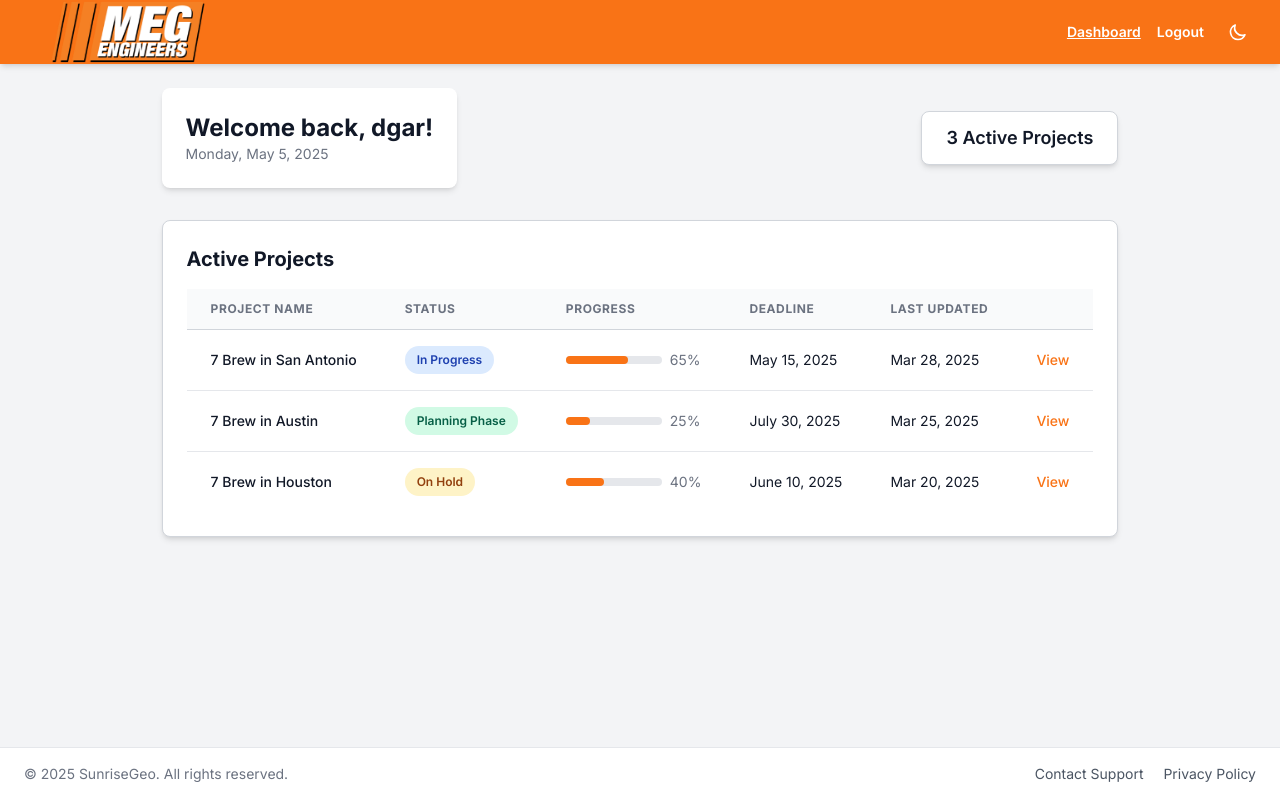
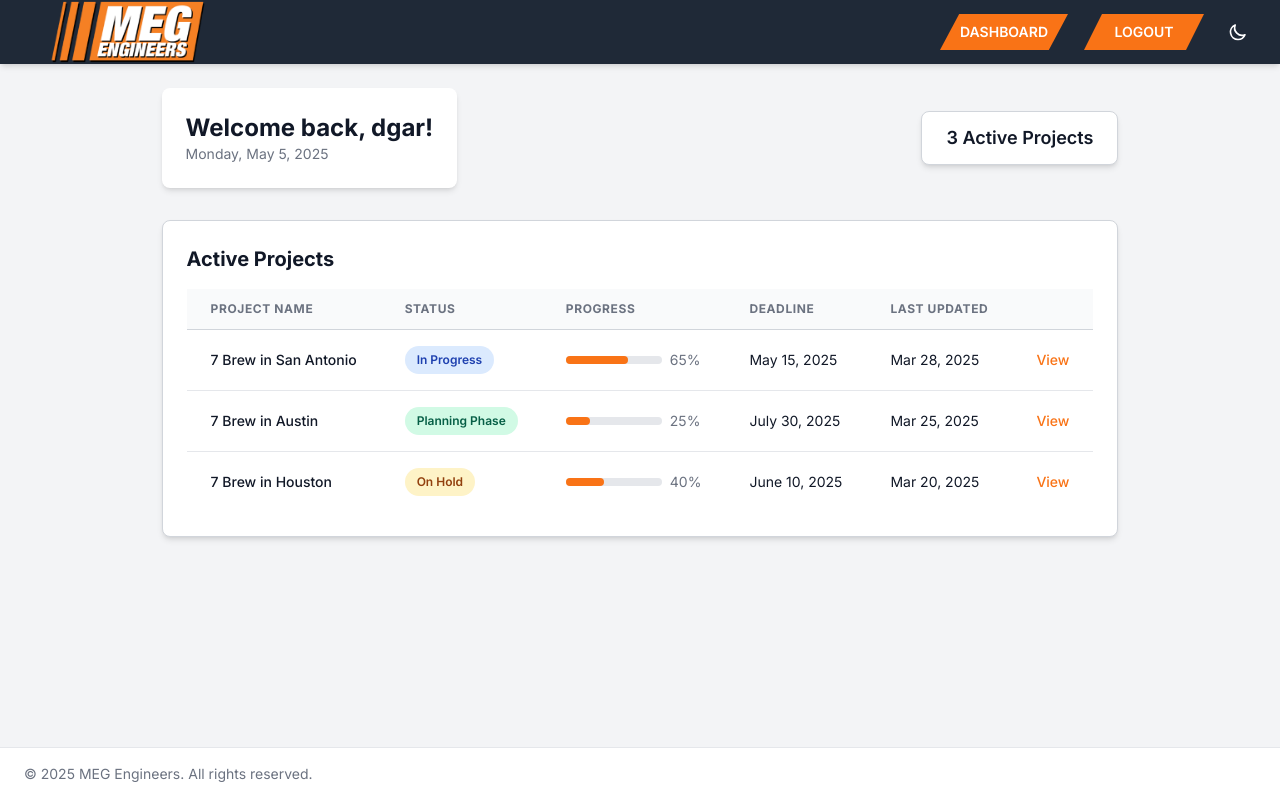
Before and after one commit to Chavetoni/UI-Dashboard, a Django app: page /dashboard in a window 1280 px wide. Run offline with Django 5.2, Linux system fonts and the light colour scheme; a user stored in the database is signed in; some libraries are stand-ins or nearby versions.

Commit message:
Updated header & footer

```diff
--- a/templates/base.html
+++ b/templates/base.html
@@ -99,6 +99,32 @@
             animation:  pulse 2s cubic-bezier(0.4, 0, 0.6, 1) infinite;
         }
 
+        .angled-button {
+            background-color: #f97316;
+            color: white;
+            padding: 8px 20px;
+            position: relative;
+            clip-path: polygon(15% 0%, 100% 0, 85% 100%, 0% 100%);
+            min-width: 120px;
+            text-align: center;
+            text-transform: uppercase;
+            font-weight: 600;
+            transition: background-color 0.3s ease;
+        }
+
+        .angled-button:hover {
+            background-color: #ea580c;
+        }
+
+        .dark .angled-button {
+            background-color: #f97316;
+            color: white;
+        }
+
+        .dark .angled-button:hover {
+            background-color: #ea580c;
+        }
+
         .skeleton {
             background-color: #e5e7eb; /* bg-gray-200 */
             animation: pulse 2s cubic-bezier(0.4, 0, 0.6, 1) infinite;
@@ -156,8 +182,8 @@
 <body class="flex flex-col min-h-screen bg-gray-100 dark:bg-gray-900 text-gray-900 dark:text-white transition-colors duration-300">
 
     <!-- Header -->
-    <header class="bg-orange-500 text-white px-4 sm:px-6 flex justify-between items-center shadow-md h-16">
-        <!-- Replace the text div with an image -->
+    <header class="bg-gray-800 text-white px-4 sm:px-6 flex justify-between items-center shadow-md h-16">
+
         <div class="flex-shrink-0 flex items-center h-full py-2">
             <a href="/" class="flex items-center">
             <img src="{% static 'images/meg_logo.webp' %}" alt="MEG Engineers" class="h-[13rem] w-auto object-contain">
@@ -167,11 +193,12 @@
         <nav class=" h-full">
             <ul class="flex h-full space-x-4 items-center text-sm font-semibold">
                 {% if user.is_authenticated %}
-                    <li><a href="{% url 'client_portal:dashboard' %}" class="hover:underline {% if view_name == 'dashboard' %}underline{% endif %}">Dashboard</a></li>
+                    <li>
+                        <a href="{% url 'client_portal:dashboard' %}" class="angled-button flex items-center justify-center text-white font-semibold text-sm">Dashboard</a></li>
                     <li>
                         <form action="{% url 'client_portal:logout' %}" method="post" style="display: inline;">
                             {% csrf_token %}
-                            <button type="submit" class="hover:underline bg-transparent border-0 p-0 cursor-pointer text-white font-semibold text-sm">Logout</button>
+                            <button type="submit" class="angled-button flex items-center justify-center text-white font-semibold text-sm">Logout</button>
                         </form>
                     </li>
                     <button id="darkModeToggle" arai-label="Toggle Dark Mode" title="Toggle Dark Mode" class="p-2 rounded-full text-white hover:bg-orange-600 focus:outline-none transition-colors duration-300 flex items-center">
@@ -209,12 +236,9 @@
     <footer class="bg-white dark:bg-gray-800 py-4 px-6 border-t dark:border-gray-700 mt-auto">
         <div class="max-w-7xl mx-auto flex flex-col sm:flex-row justify-between items-center text-center sm:text-left">
             <div class="text-sm text-gray-500 dark:text-gray-400 mb-2 sm:mb-0">
-                &copy; {% now "Y" %} SunriseGeo. All rights reserved.
+                &copy; {% now "Y" %} MEG Engineers. All rights reserved.
             </div>
-            <div class="text-sm text-gray-500 dark:text-gray-400">
-                <a href="#" class="text-gray-600 dark:text-gray-300 hover:text-orange-500 dark:hover:text-orange-400 mr-4">Contact Support</a>
-                <a href="#" class="text-gray-600 dark:text-gray-300 hover:text-orange-500 dark:hover:text-orange-400">Privacy Policy</a>
-            </div>
+
         </div>
     </footer>
 
```
Also changed, not shown: db.sqlite3. Lines whose indentation alone changed are shown as unchanged.
